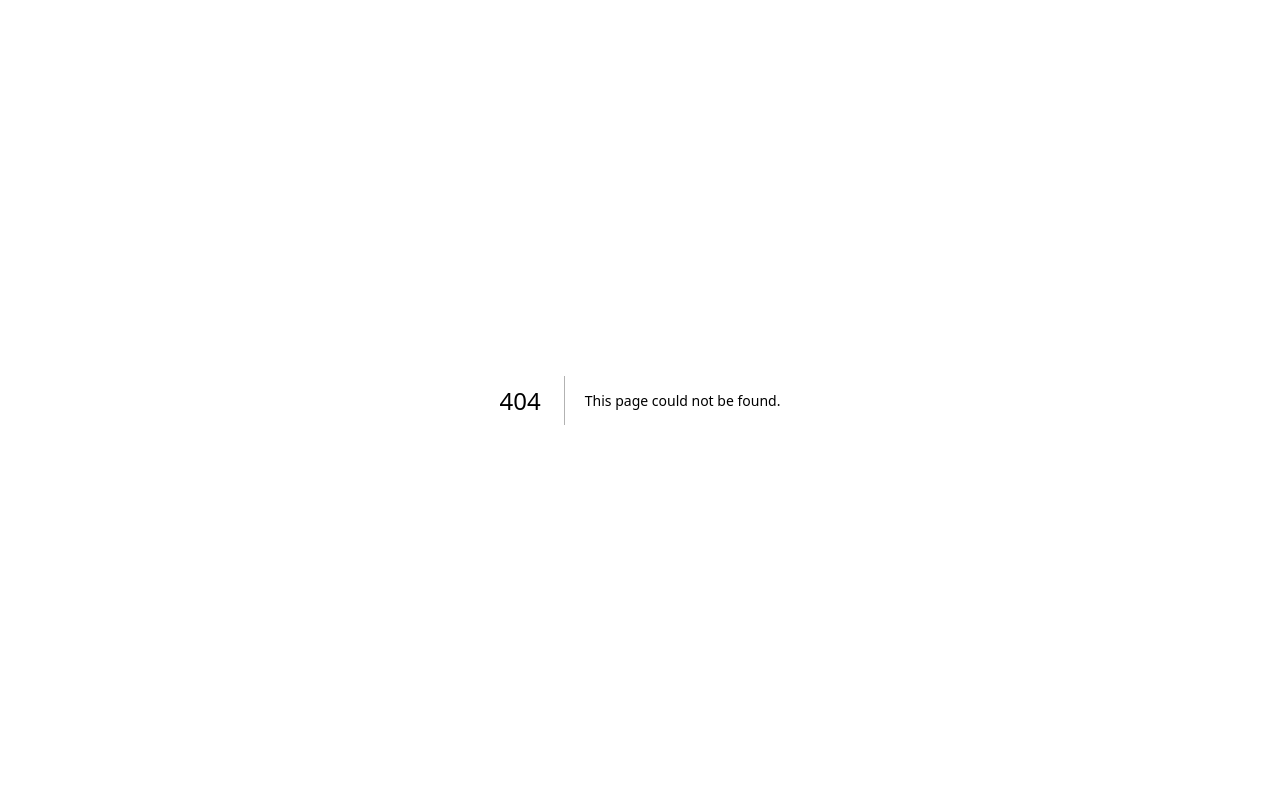
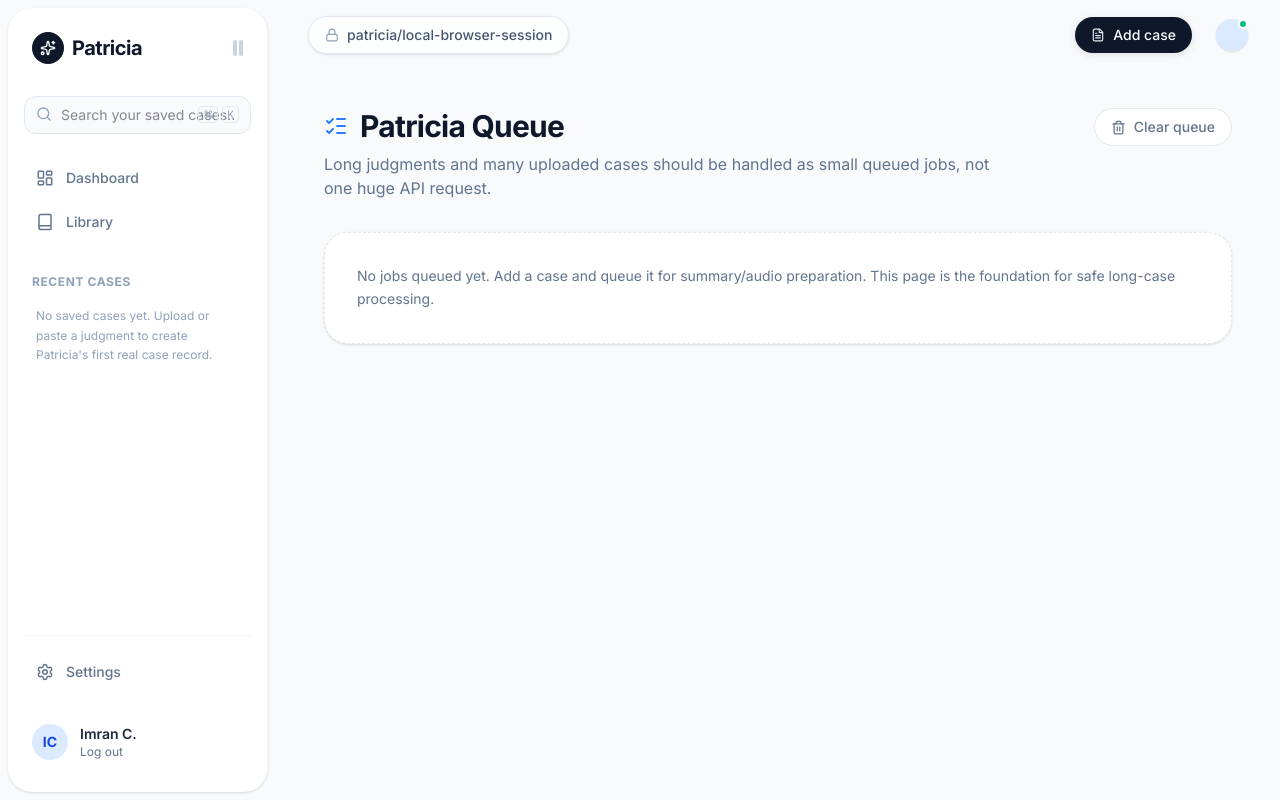
Before and after one commit to imranshiundu/Patricia, a Next.js app: page /queue in a window 1280 px wide. Before the commit this address had no page. Built offline with nearby package versions, Linux system fonts and the light colour scheme.

Commit message:
Add Patricia queue page

```diff
--- /dev/null
+++ b/src/app/(app)/queue/page.tsx
@@ -0,0 +1,5 @@
+import { QueuePanel } from "@/components/QueuePanel";
+
+export default function QueuePage() {
+  return <QueuePanel />;
+}
```
